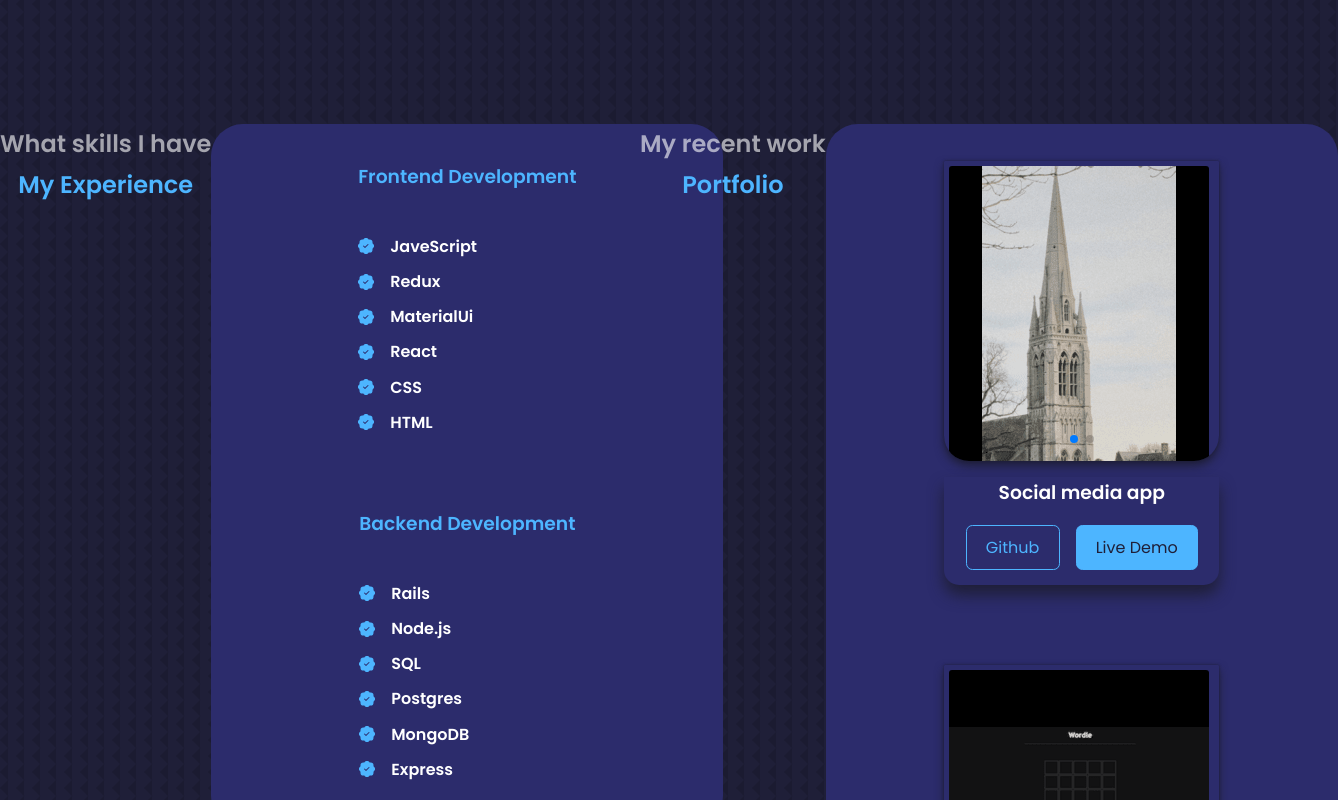
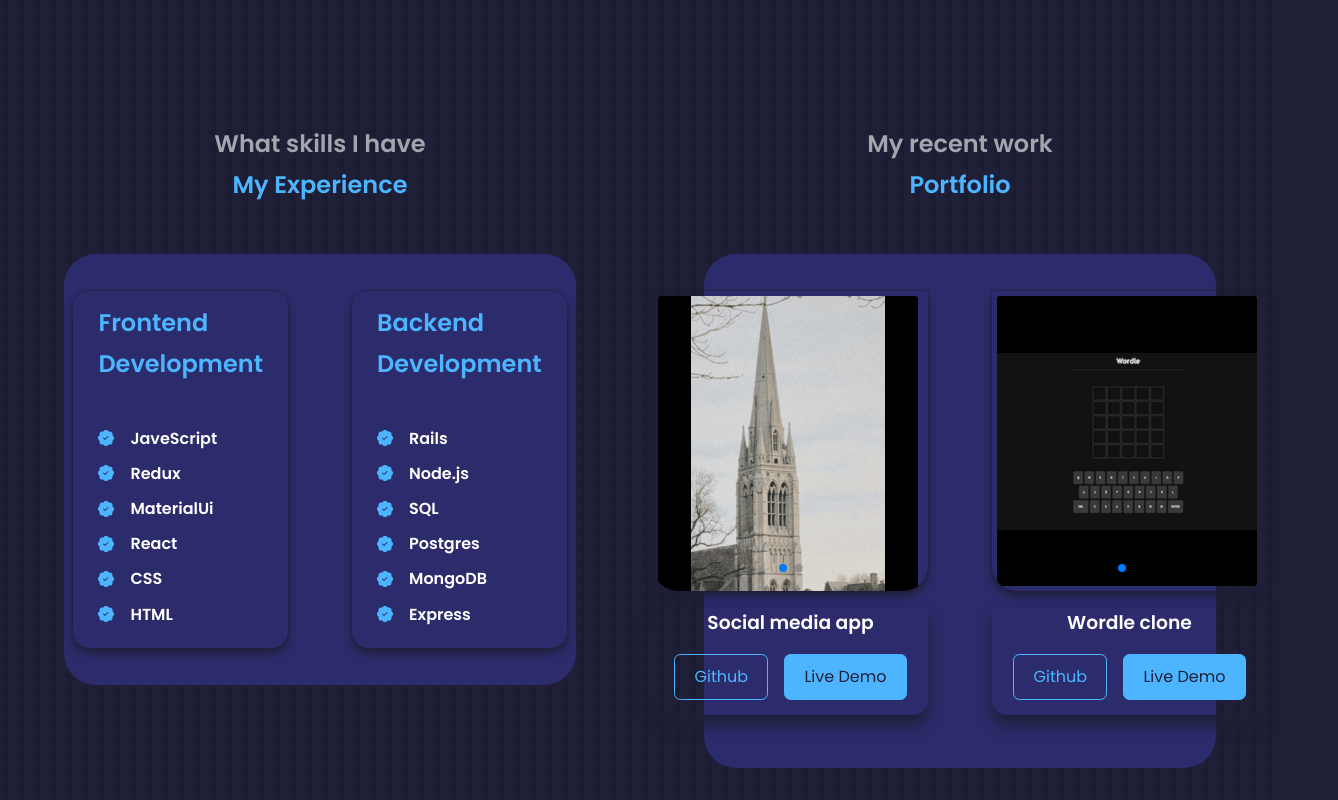
Before and after one commit to taine-rasmussen/portfoliov1, a React (Create React App) app: page / in a window 1280 px wide. Shown: the part 1860-2660 px from the top of the page, 1338 px wide, since content can reach past the window. Built offline with nearby package versions, Linux system fonts and the light colour scheme.

Commit message:
skills styling

```diff
--- a/src/Components/Work/Work.css
+++ b/src/Components/Work/Work.css
@@ -17,7 +17,7 @@
   flex-direction: row;
   align-items: center;
   justify-content: center;
-  flex-wrap: wrap;
+  /* flex-wrap: wrap; */
   background: var(--colour-bg-variant);
   padding: 2.25rem;
   border-radius: 2rem;
@@ -45,6 +45,16 @@
   display: flex;
   flex-direction: column;
   gap: 2rem;
+  box-shadow: 0px 0px 2.5px var(--colour-bg), 0 5px 10px 0 var(--colour-bg);
+  border-radius: 1rem;
+  padding: 12.5px 25px;
+}
+
+.skills_container h3 {
+  font-size: 1.5rem;
+}
+
+.skills_content {
 }
 
 .skills_details {
```
